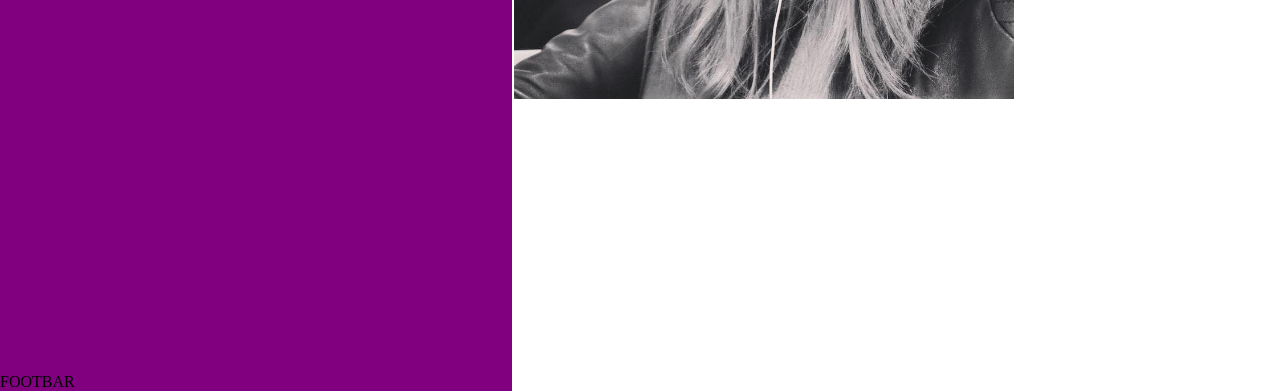
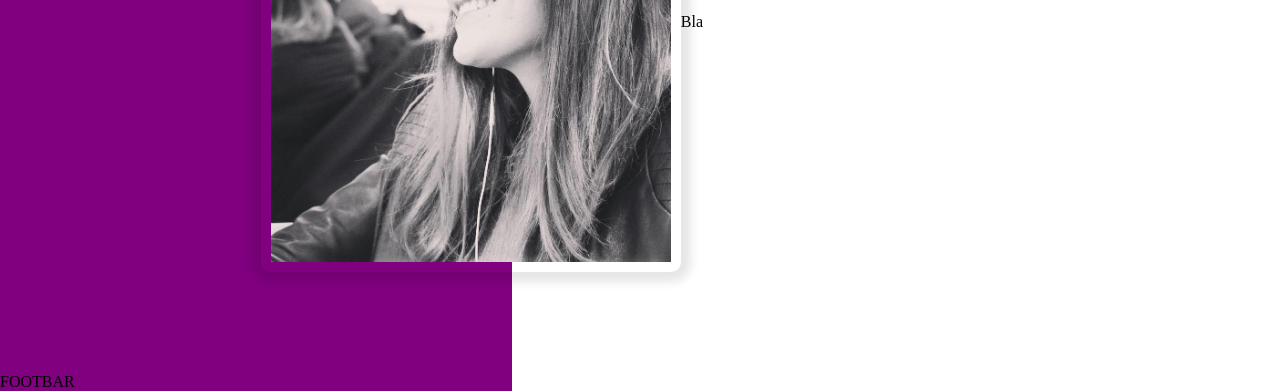
Before and after one commit to Cmfauvel/Site-CV-2, a plain HTML site: page Index.html in a window 1280 px wide. Shown: the part 409-800 px from the top of the page. Drawn offline with Linux system fonts and the light colour scheme.

Commit message:
chgt structure

```diff
--- a/Index.html
+++ b/Index.html
@@ -10,14 +10,14 @@
         <header><div>Menu</div></header>
         <main>
             <div class="row">
-                <div class="half-column" id="photo"><img src="img/Profil pix.jpg" alt="Photo de Caroline" id="profil"></div>
-                <div class="half-column">
-                    <div>
+                <img src="img/Profil pix.jpg" alt="Photo de Caroline" id="profil">
+                <div class="half-column" id="presentation">
+                    <div class="block-column">
                         <h1>Caroline</h1>
                         <h2>Titre</h2>
                         <p>Description</p>
                     </div>
-                    <div>
+                    <div class="block-column" id="btns"><p>Bla</p>
 
                     </div>
                 </div>
--- a/css/style.css
+++ b/css/style.css
@@ -4,38 +4,92 @@ body {
     flex-direction: row-reverse;
     width: contain;
 
+
 }
 
 header {
     position: absolute;
+    z-index: 999;
 }
 
 main {
     height: 100%;
-    width: 60%;
+    width: 80%;
+    margin-top: 20%;
+    align-self: center;
+    right: 0;
+    z-index: 1;
+
 }
 
 .row {
     display: flex;
+   justify-content: flex-start;
     flex-direction: row;
-    justify-content: flex-start;
+
+}
+
+img#profil {
+    width: 400px;
+    height: auto;
+    border-style: none;
+    border-radius: 10px;
+    border-color: white;
+    box-shadow: 0px 0px 10px 10px rgba(0, 0, 0, 0.1);
+    padding: 10px;
+    -webkit-border-radius:;
+    -moz-border-radius:;
+    -ms-border-radius:;
+    -o-border-radius:;
 }
 
 
 
-img#profil {
-    width: 500px;
-    height: auto;
-
+/*
+.row {
+    display: block;
 }
 
-.half-column {
-    justify-content: space-around;
+body img#profil {
+    width: 400px;
+    height: auto;
+    position: relative;
+    z-index: 1;
+    left: -200px;
+    top: 100px;
+    /*transform: translate (-50%, -50%);
+    -webkit-transform: translate (-50%, -50%);
+    -moz-transform: translate (-50%, -50%);
+    -ms-transform: translate (-50%, -50%);
+    -o-transform: translate (-50%, -50%);
 }
 
+
+.half-column#presentation,
 .half-column#photo {
-    left: -50%;
+    display: inline-block;
+    width: contain;
 }
+
+.half-column#presentation {
+    left: -200px;
+    background-color: green;
+    background-size: 50%;
+}*/
+
+/*
+.half-column#photo {
+
+    left : -50%;
+    position: relative;
+    z-index: 1;
+    border-style: solid;
+    background-color: white;
+    border-radius: 10px;
+    border-color: white;
+    box-shadow: 0px 0px 10px 10px rgba(0, 0, 0, 0.1);
+    padding: 10px;
+}*/
 
 footer {
     display: flex;
@@ -48,4 +102,5 @@ footer {
     top: 0;
     bottom: 0;
     justify-content: space-between;
+    z-index: -1;
 }
```
